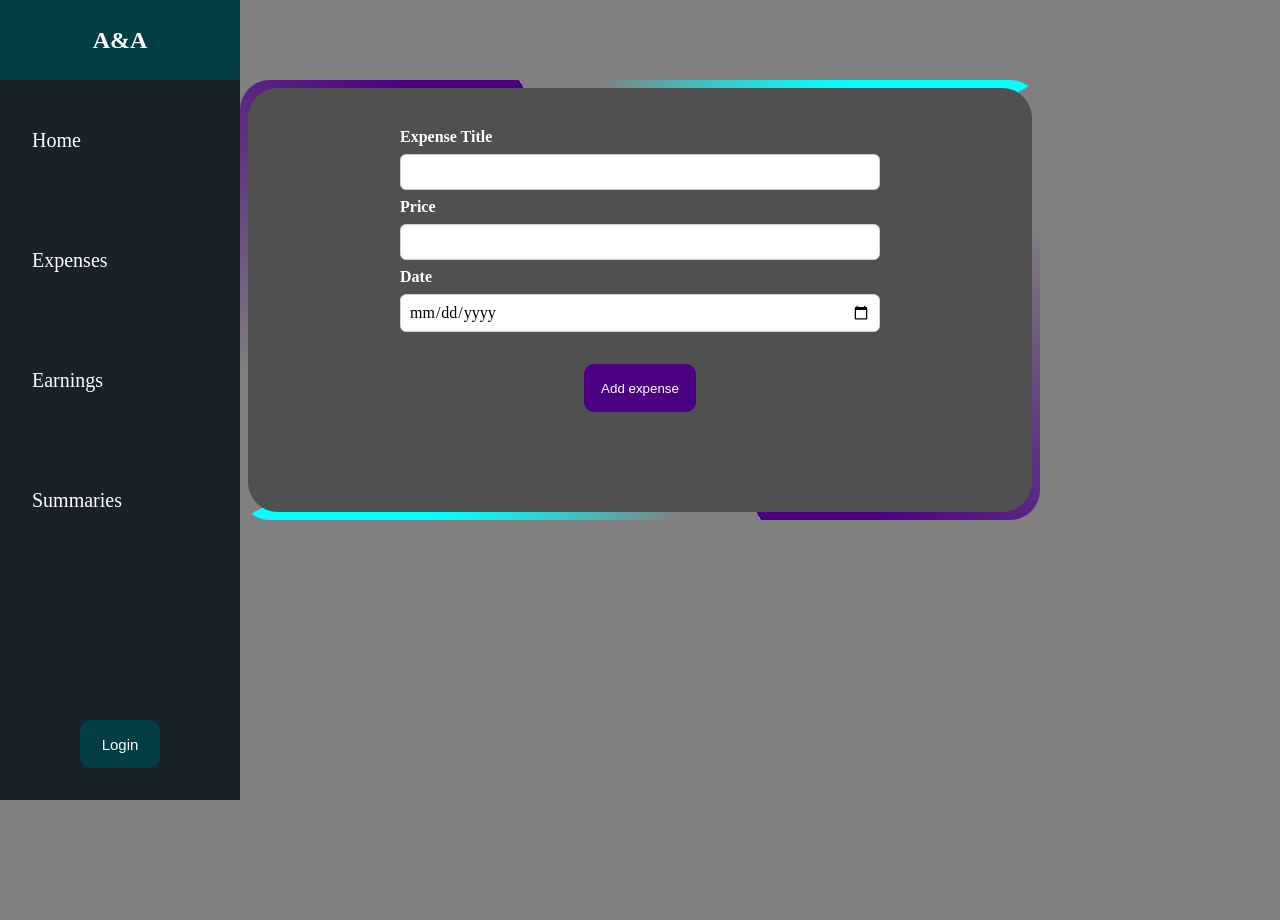
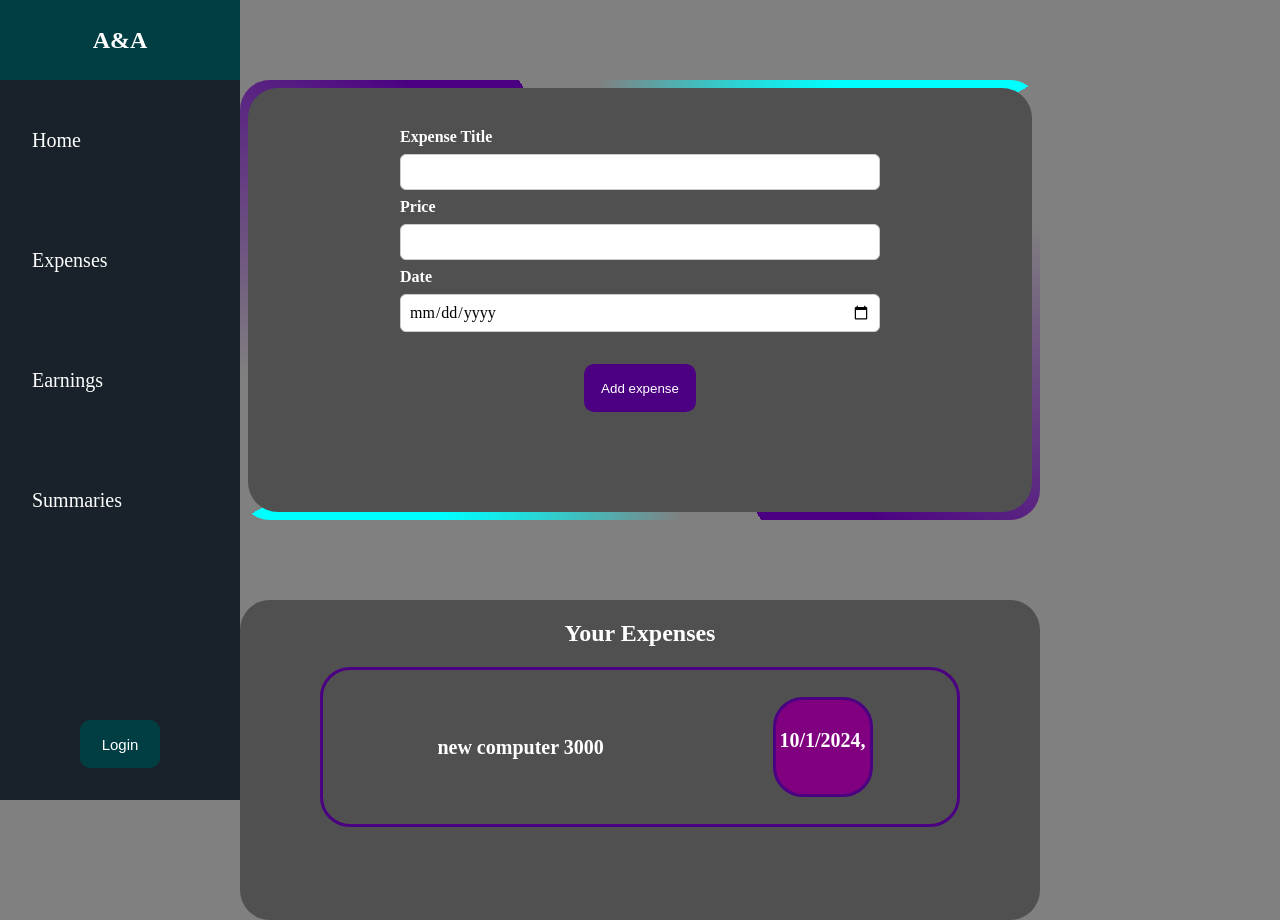
Before and after one commit to rodis00/expense-tracker, a React (Create React App) app in the folder frontend/: page /expenses in a window 1280 px wide. Before the commit the page ends 800 px from the top, so only its background shows below. Built offline with nearby package versions, Linux system fonts and the light colour scheme.

Commit message:
adding styles to expenses list

```diff
--- a/frontend/src/components/Expenses/Expenses.module.css
+++ b/frontend/src/components/Expenses/Expenses.module.css
@@ -111,3 +111,53 @@
     --a: 360deg;
   }
 }
+
+.section{
+  width: 50rem;
+  min-height: 40vh;
+  position: relative;
+  left: 50%;
+  margin-top: 10vh;
+  transform: translateX(-50%);
+  background-color: rgb(80, 80, 80);
+  border-radius: 30px;
+}
+
+.section h2{
+  text-align: center;
+  margin: 20px 0;
+  color: white;
+}
+
+.section ul{
+  width: 100%;
+  list-style-type: none;
+  display: flex;
+  justify-content: center;
+}
+
+.section ul li{
+  width: 80%;
+  padding-left: 30px;
+  color: white;
+  font-weight: bold;
+  font-size: 20px;
+  height: 10rem;
+  line-height: 5rem;
+  border: 3px solid indigo;
+  display: flex;
+  justify-content: space-around;
+  align-items: center;
+  border-radius: 30px;
+}
+
+.section ul li span{
+  display: block;
+  width: 100px;
+  height: 100px;
+  border: 3px solid indigo;
+  background-color: purple;
+  text-align: center;
+  overflow: hidden;
+  border-radius: 30px;
+}
```
